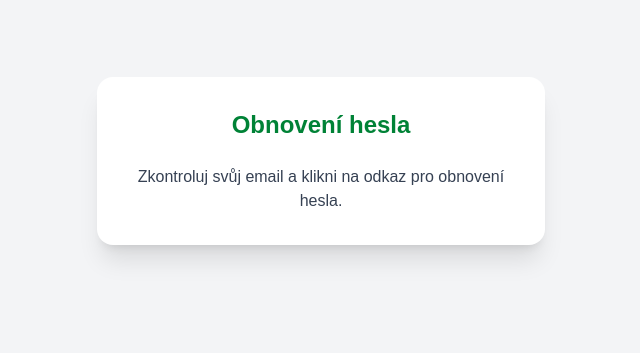
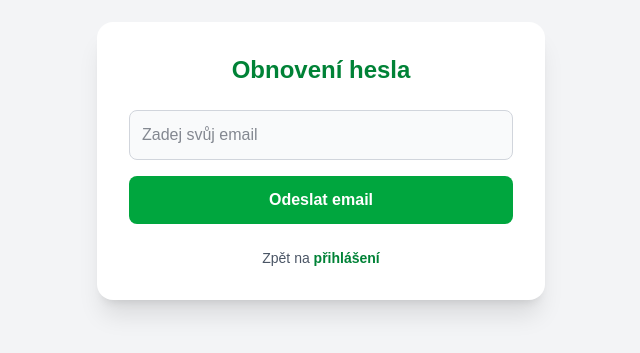
Before and after one commit to margaritakrasina-dev/TO-do-list, a Next.js app: page /reset-password in a window 1280 px wide. Shown: the part 239-592 px from the top of the page, without its empty margins (319-959 px from the left). Built offline with nearby package versions, Linux system fonts and the light colour scheme; no server answers.

Commit message:
first commit

```diff
--- a/app/reset-password/page.tsx
+++ b/app/reset-password/page.tsx
@@ -5,23 +5,36 @@ import { supabase } from "../lib/supabaseClient";
 import { useRouter } from "next/navigation";
 
 export default function ResetPasswordPage() {
+  const [email, setEmail] = useState("");
   const [newPassword, setNewPassword] = useState("");
   const [message, setMessage] = useState("");
   const [isResetting, setIsResetting] = useState(false);
   const router = useRouter();
 
+  // 👀 Zjistíme, jestli se uživatel dostal z emailu (má aktivní session)
   useEffect(() => {
-    // Supabase po kliknutí na emailový odkaz vytvoří session → zkontrolujeme ji
     const checkSession = async () => {
       const { data } = await supabase.auth.getSession();
       if (data.session) {
-        setIsResetting(true); // Uživatel přišel z emailu, může měnit heslo
+        setIsResetting(true); // zobrazíme formulář pro nové heslo
       }
     };
     checkSession();
   }, []);
 
-  // 🔑 odeslání nového hesla
+  // ✉️ Fáze 1 – odeslání emailu s odkazem
+  const handleSendEmail = async (e: React.FormEvent) => {
+    e.preventDefault();
+
+    const { error } = await supabase.auth.resetPasswordForEmail(email, {
+      redirectTo: "http://localhost:3000/reset-password", // sem Supabase přesměruje po kliknutí z emailu
+    });
+
+    if (error) setMessage(error.message);
+    else setMessage("📩 Email pro obnovení hesla byl odeslán. Zkontroluj svou schránku.");
+  };
+
+  // 🔑 Fáze 2 – nastavení nového hesla
   const handlePasswordReset = async (e: React.FormEvent) => {
     e.preventDefault();
 
@@ -29,7 +42,7 @@ export default function ResetPasswordPage() {
 
     if (error) setMessage(error.message);
     else {
-      setMessage("✅ Heslo bylo úspěšně změněno! Můžeš se přihlásit.");
+      setMessage("✅ Heslo bylo úspěšně změněno! Přesměrovávám na přihlášení...");
       setTimeout(() => router.push("/login"), 2000);
     }
   };
@@ -37,11 +50,49 @@ export default function ResetPasswordPage() {
   return (
     <div className="min-h-screen flex items-center justify-center bg-gray-100 px-4">
       <div className="w-full max-w-md bg-white shadow-xl rounded-2xl p-8">
-        {isResetting ? (
+        {!isResetting ? (
+          <>
+            <h2 className="text-2xl font-bold text-center text-green-700 mb-6">
+              Obnovení hesla
+            </h2>
+
+            <form onSubmit={handleSendEmail} className="space-y-4">
+              <input
+                type="email"
+                placeholder="Zadej svůj email"
+                className="w-full border border-gray-300 bg-gray-50 text-gray-900 p-3 rounded-lg focus:outline-none focus:ring-2 focus:ring-green-500"
+                value={email}
+                onChange={(e) => setEmail(e.target.value)}
+                required
+              />
+
+              <button
+                type="submit"
+                className="w-full bg-green-600 text-white font-semibold py-3 rounded-lg hover:bg-green-700 transition"
+              >
+                Odeslat email
+              </button>
+            </form>
+
+            {message && (
+              <p className="text-center text-sm text-gray-700 mt-4 bg-gray-100 py-2 rounded">
+                {message}
+              </p>
+            )}
+
+            <p className="text-center mt-6 text-sm text-gray-600">
+              Zpět na{" "}
+              <a href="/login" className="text-green-700 font-semibold hover:underline">
+                přihlášení
+              </a>
+            </p>
+          </>
+        ) : (
           <>
             <h2 className="text-2xl font-bold text-center text-green-700 mb-6">
               Změna hesla
             </h2>
+
             <form onSubmit={handlePasswordReset} className="space-y-4">
               <input
                 type="password"
@@ -51,6 +102,7 @@ export default function ResetPasswordPage() {
                 onChange={(e) => setNewPassword(e.target.value)}
                 required
               />
+
               <button
                 type="submit"
                 className="w-full bg-green-600 text-white font-semibold py-3 rounded-lg hover:bg-green-700 transition"
@@ -58,22 +110,13 @@ export default function ResetPasswordPage() {
                 Uložit nové heslo
               </button>
             </form>
+
+            {message && (
+              <p className="text-center text-sm text-gray-700 mt-4 bg-gray-100 py-2 rounded">
+                {message}
+              </p>
+            )}
           </>
-        ) : (
-          <>
-            <h2 className="text-2xl font-bold text-center text-green-700 mb-6">
-              Obnovení hesla
-            </h2>
-            <p className="text-center text-gray-700">
-              Zkontroluj svůj email a klikni na odkaz pro obnovení hesla.
-            </p>
-          </>
-        )}
-
-        {message && (
-          <p className="text-center text-sm text-gray-700 mt-4 bg-gray-100 py-2 rounded">
-            {message}
-          </p>
         )}
       </div>
     </div>
```
